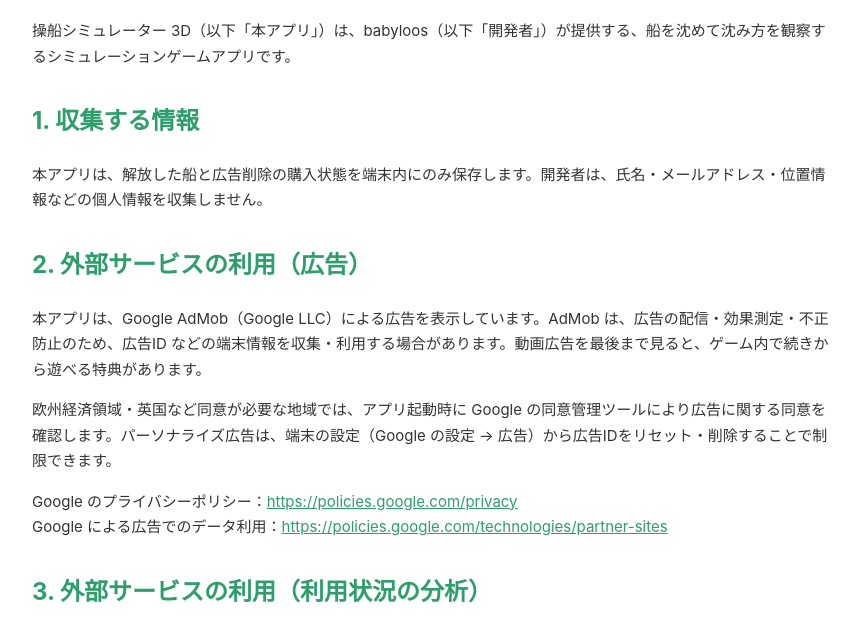
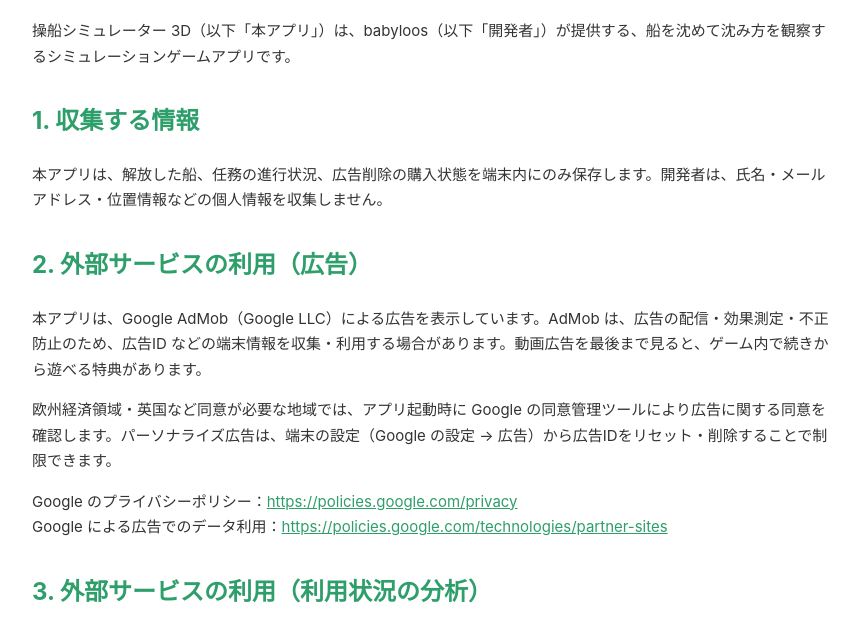
Before and after one commit to babyloos/privacy-policy, a plain HTML site: page shipsim.html in a window 1280 px wide. Shown: the part 113-742 px from the top of the page, without its empty margins (208-1071 px from the left). Drawn offline with Linux system fonts and the light colour scheme.

Commit message:
ShipSim privacy: mention mission progress
Co-Authored-By: Claude Sonnet 5.5 <noreply@anthropic.com>

```diff
--- a/shipsim.html
+++ b/shipsim.html
@@ -26,7 +26,7 @@
   <p>操船シミュレーター 3D（以下「本アプリ」）は、babyloos（以下「開発者」）が提供する、船を沈めて沈み方を観察するシミュレーションゲームアプリです。</p>
 
   <h2>1. 収集する情報</h2>
-  <p>本アプリは、解放した船と広告削除の購入状態を端末内にのみ保存します。開発者は、氏名・メールアドレス・位置情報などの個人情報を収集しません。</p>
+  <p>本アプリは、解放した船、任務の進行状況、広告削除の購入状態を端末内にのみ保存します。開発者は、氏名・メールアドレス・位置情報などの個人情報を収集しません。</p>
 
   <h2>2. 外部サービスの利用（広告）</h2>
   <p>本アプリは、Google AdMob（Google LLC）による広告を表示しています。AdMob は、広告の配信・効果測定・不正防止のため、広告ID などの端末情報を収集・利用する場合があります。動画広告を最後まで見ると、ゲーム内で続きから遊べる特典があります。</p>
```
